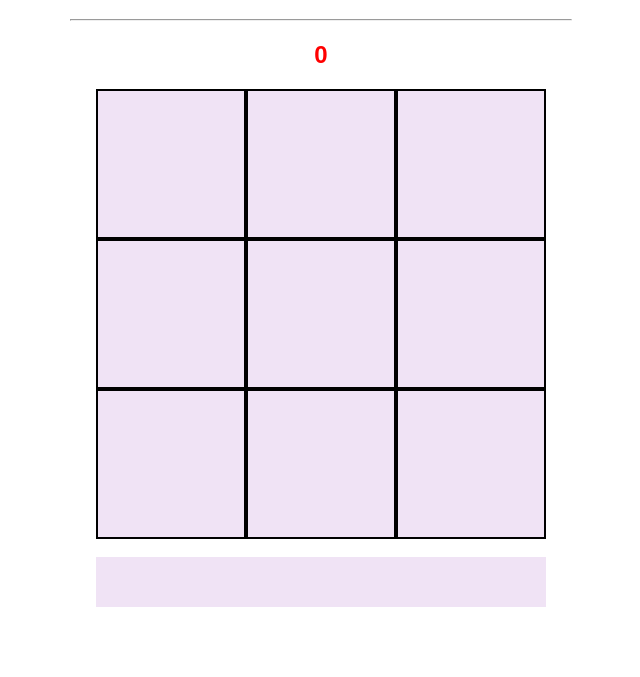
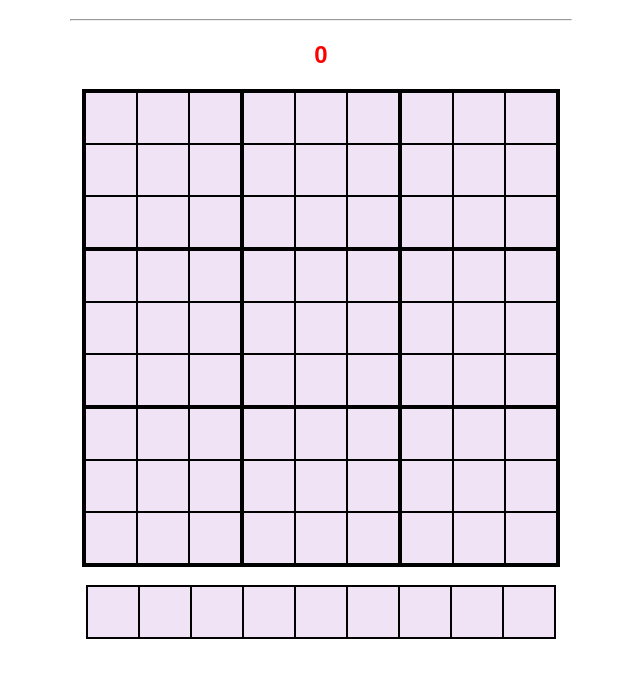
Before and after one commit to d-doan/js-sudoku, a plain HTML site: page sudoku.html in a window 1280 px wide. Shown: the part 61-738 px from the top of the page, without its empty margins (319-959 px from the left). Drawn offline with Linux system fonts and the light colour scheme.

Commit message:
sudoku html

```diff
--- a/sudoku.css
+++ b/sudoku.css
@@ -12,9 +12,9 @@ hr {
 }
 
 #board {
-    width: 450px;
-    height: 450px;
-
+    width: 474px;
+    height: 474px;
+    border: 2px solid black;
     background-color: rgb(240, 227, 245);
     margin: 0 auto;
     display: flex;
@@ -22,24 +22,27 @@ hr {
 }
 
 #grid {
-    width: 146px;
-    height: 146px;
-    border: 2px solid black;
+    width: 156px;
+    height: 156px;
+    border: 1px solid black;
+    display: flex;
+    flex-wrap: wrap;
 }
 
 #box {
-    width: 48px;
-    height: 48px;
-    border: 1px solid lightgray;
+    width: 50px;
+    height: 50px;
+    border: 1px solid black;
 
     display: flex;
     justify-content: center;
     align-items: center;
 }
 
-#numbers {
-    width: 450px;
-    height: 50px;
+#numberBar {
+    width: 468px;
+    height: 52px;
+    border: 1px solid black;
 
     background-color: rgb(240, 227, 245);
     margin: 0 auto;
--- a/sudoku.html
+++ b/sudoku.html
@@ -16,18 +16,118 @@
     <h2 id="errors">0</h2>
 
     <div id="board">
-        <div id="grid"></div>
-        <div id="grid"></div>
-        <div id="grid"></div>
-        <div id="grid"></div>
-        <div id="grid"></div>
-        <div id="grid"></div>
-        <div id="grid"></div>
-        <div id="grid"></div>
-        <div id="grid"></div>
+        <div id="grid">
+            <div id="box"></div>
+            <div id="box"></div>
+            <div id="box"></div>
+            <div id="box"></div>
+            <div id="box"></div>
+            <div id="box"></div>
+            <div id="box"></div>
+            <div id="box"></div>
+            <div id="box"></div>
+        </div>
+        <div id="grid">
+            <div id="box"></div>
+            <div id="box"></div>
+            <div id="box"></div>
+            <div id="box"></div>
+            <div id="box"></div>
+            <div id="box"></div>
+            <div id="box"></div>
+            <div id="box"></div>
+            <div id="box"></div>
+        </div>
+        <div id="grid">
+            <div id="box"></div>
+            <div id="box"></div>
+            <div id="box"></div>
+            <div id="box"></div>
+            <div id="box"></div>
+            <div id="box"></div>
+            <div id="box"></div>
+            <div id="box"></div>
+            <div id="box"></div>
+        </div>
+        <div id="grid">
+            <div id="box"></div>
+            <div id="box"></div>
+            <div id="box"></div>
+            <div id="box"></div>
+            <div id="box"></div>
+            <div id="box"></div>
+            <div id="box"></div>
+            <div id="box"></div>
+            <div id="box"></div>
+        </div>
+        <div id="grid">
+            <div id="box"></div>
+            <div id="box"></div>
+            <div id="box"></div>
+            <div id="box"></div>
+            <div id="box"></div>
+            <div id="box"></div>
+            <div id="box"></div>
+            <div id="box"></div>
+            <div id="box"></div>
+        </div>
+        <div id="grid">
+            <div id="box"></div>
+            <div id="box"></div>
+            <div id="box"></div>
+            <div id="box"></div>
+            <div id="box"></div>
+            <div id="box"></div>
+            <div id="box"></div>
+            <div id="box"></div>
+            <div id="box"></div>
+        </div>
+        <div id="grid">
+            <div id="box"></div>
+            <div id="box"></div>
+            <div id="box"></div>
+            <div id="box"></div>
+            <div id="box"></div>
+            <div id="box"></div>
+            <div id="box"></div>
+            <div id="box"></div>
+            <div id="box"></div>
+        </div>
+        <div id="grid">
+            <div id="box"></div>
+            <div id="box"></div>
+            <div id="box"></div>
+            <div id="box"></div>
+            <div id="box"></div>
+            <div id="box"></div>
+            <div id="box"></div>
+            <div id="box"></div>
+            <div id="box"></div>
+        </div>
+        <div id="grid">
+            <div id="box"></div>
+            <div id="box"></div>
+            <div id="box"></div>
+            <div id="box"></div>
+            <div id="box"></div>
+            <div id="box"></div>
+            <div id="box"></div>
+            <div id="box"></div>
+            <div id="box"></div>
+        </div>
     </div>
     <br>
-    <div id="numbers"></div>
+    <div id="numberBar">
+        <div id="box"></div>
+            <div id="box"></div>
+            <div id="box"></div>
+            <div id="box"></div>
+            <div id="box"></div>
+            <div id="box"></div>
+            <div id="box"></div>
+            <div id="box"></div>
+            <div id="box"></div>
+    </div>
 
 </body>
 
```
